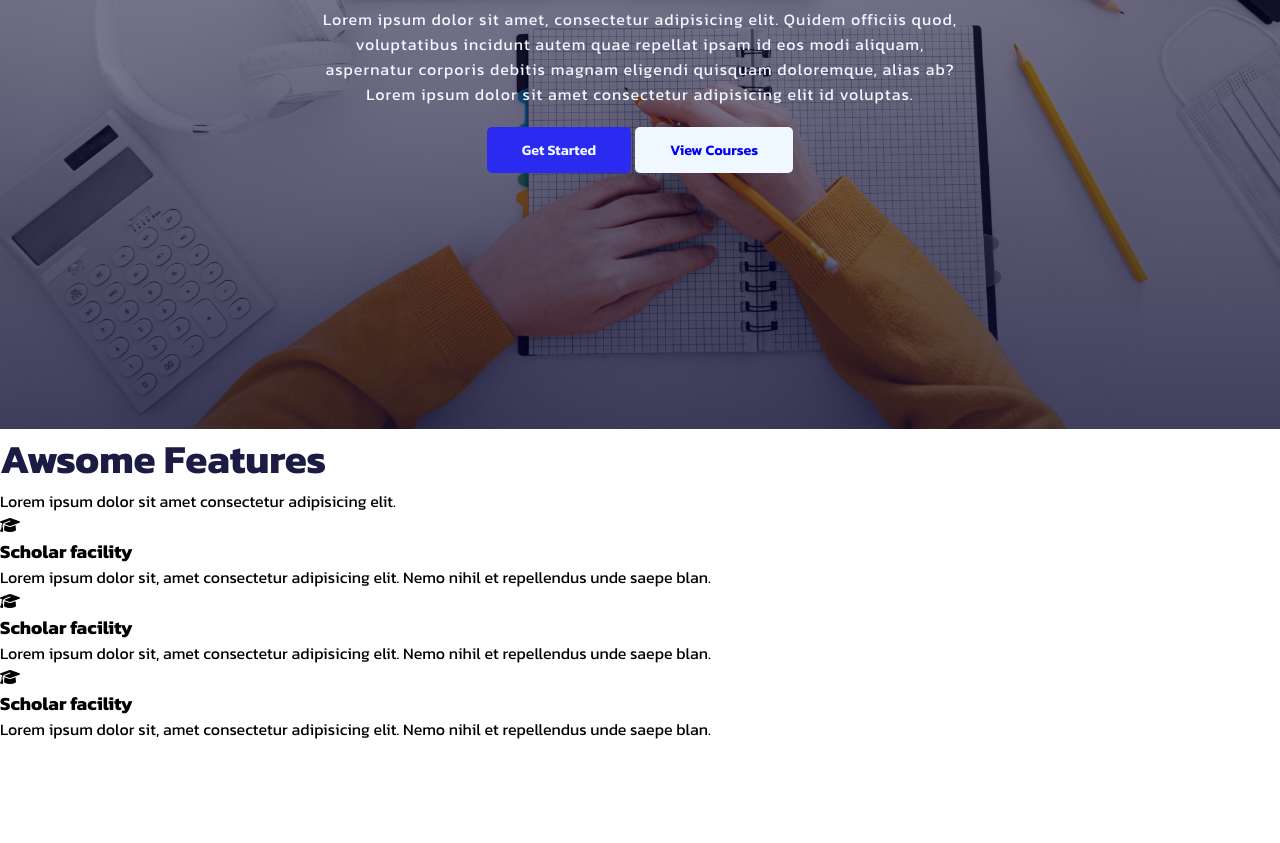
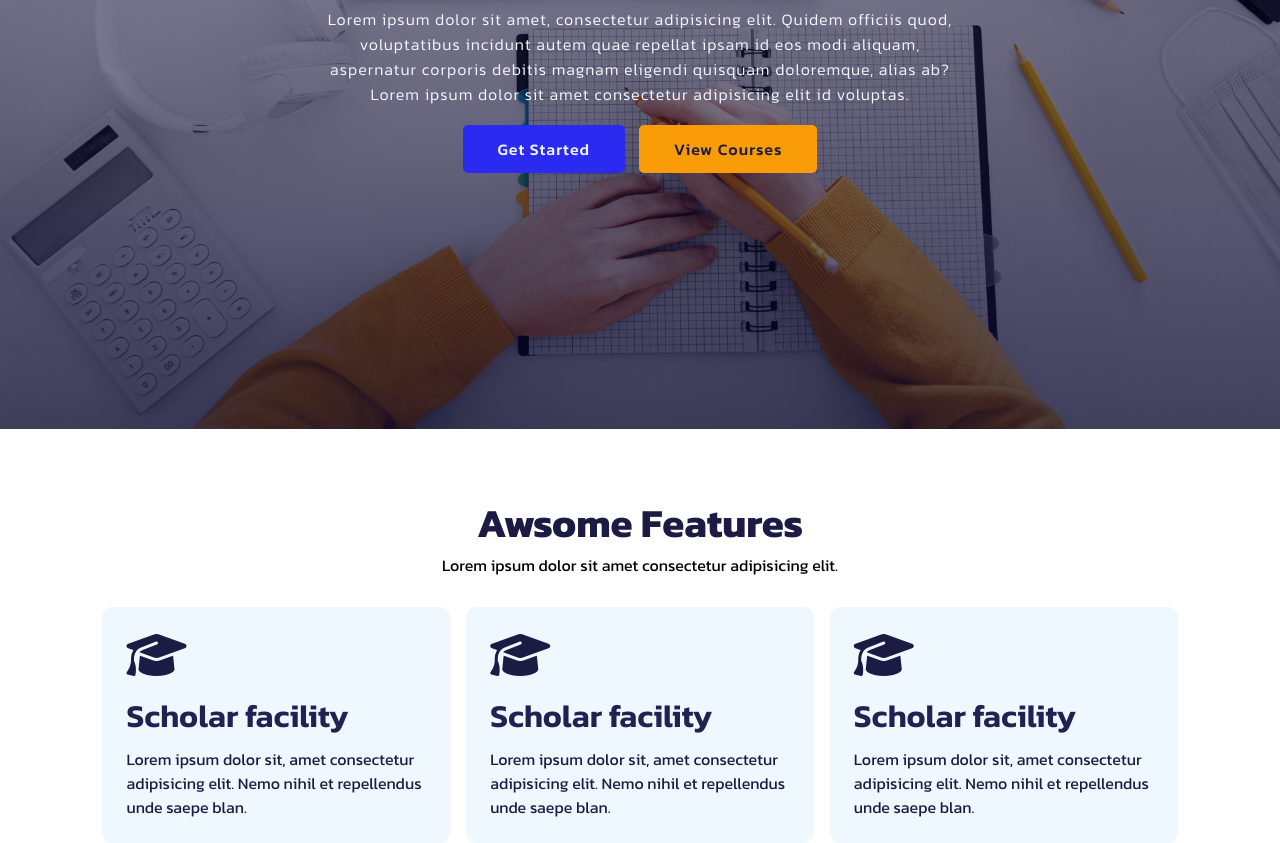
Before and after one commit to nirdhum/sprky, a plain HTML site: page index.html in a window 1280 px wide. Shown: the part 371-1214 px from the top of the page. Before the commit the page ends 1112 px from the top, so only its background shows below. Drawn offline with Linux system fonts and the light colour scheme; a script that the page names is missing.

Commit message:
Added styling to feature section

```diff
--- a/style.css
+++ b/style.css
@@ -95,16 +95,18 @@ nav .navigation ul li a:hover {
     margin-top: 10px;
     width: 50%;
     font-size: 1rem;
+    font-weight: 300;
     letter-spacing: 1px;
     line-height: 25px;
 }
 
 .hero a {
     text-decoration: none;
-    font-size: 0.9rem;
+    font-size: 1rem;
+    letter-spacing: 1px;
     padding: 12px 35px;
     background-color: aliceblue;
-    font-weight: 600;
+    font-weight: 500;
     border-radius: 5px;
 }
 
@@ -115,4 +117,64 @@ nav .navigation ul li a:hover {
 .hero a.blueShade {
     color: aliceblue;
     background-color: #2a2af0;
+    margin-right: 5px;
+    transition: 0.3s ease-in-out;
 }
+
+.hero a.blueShade:hover {
+    color: #2a2af0;
+    background-color: aliceblue;
+}
+
+.hero a.yellowShade {
+    color: #1b1b44;
+    background-color: #F99C07;
+    margin-left: 5px;
+    transition: 0.3s ease-in-out;
+}
+
+.hero a.yellowShade:hover {
+    color: #F99C07;
+    background-color: #1b1b44;
+}
+
+/* features */
+
+.features {
+    padding: 5vw 8vw 0 8vw;
+    text-align: center;
+}
+
+.feature-box {
+    background-color: aliceblue;
+    text-align: start;
+    padding: 1.5rem;
+    border-radius: 10px;
+}
+
+.feature-box i {
+    font-size: 3rem;
+    color: #1b1b44;
+}
+
+.feature-box h3 {
+    font-size: 2rem;
+    font-weight: 600;
+    color: #212152;
+    padding: 13px 0 7px 0;
+}
+
+.feature-box p {
+    font-size: 1rem;
+    color: #1b1b44;
+    font-weight: 400;
+}
+
+.feature-cards {
+    display: grid;
+    grid-template-columns: repeat(auto-fit, minmax(320px, 1fr));
+    column-gap: 1rem;
+    row-gap: 1rem;
+    align-items: stretch;
+    margin-top: 30px;
+}
```
